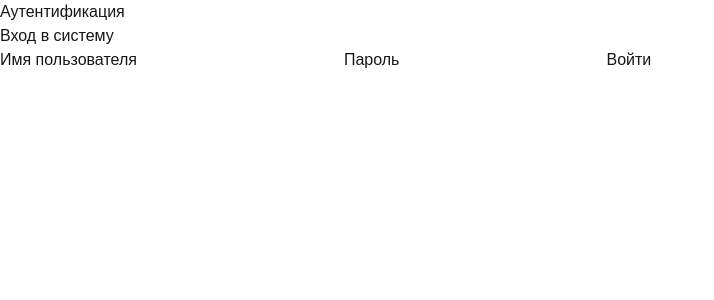
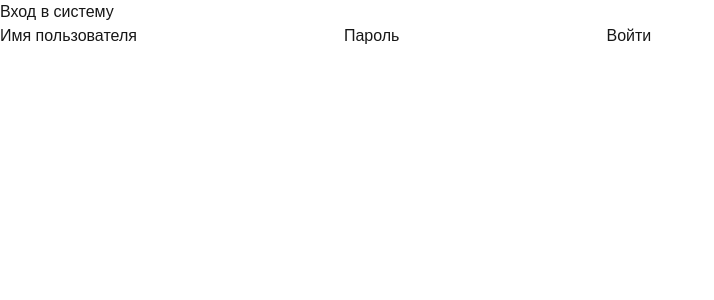
Before and after one commit to LeningradAfterTheVictory/Frontend, a Next.js app in the folder leningrad/: page /authentication in a window 1280 px wide. Shown: the top 300 px of the page, without its empty margins (0-714 px from the left). Built offline with nearby package versions, Linux system fonts and the light colour scheme.

Commit message:
fix added space for page title

```diff
--- a/leningrad/app/authentication/layout.js
+++ b/leningrad/app/authentication/layout.js
@@ -1,7 +1,7 @@
 export default function AuthenticationLayout({ children }) {
     return (
         <div>
-            <header>Аутентификация</header>
+            <header></header>
             <main>{children}</main>
         </div>
     );
```
